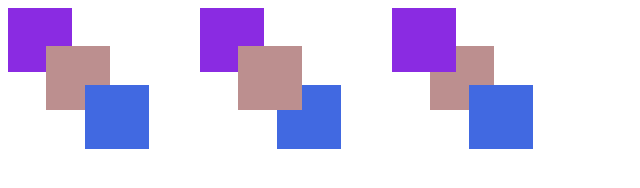
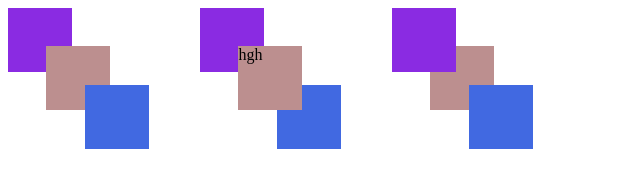
Before and after one commit to LazyyyFlick/kek, a plain HTML site: page index.html in a window 1280 px wide. Shown: the full height of the page, 0-640 px from the left. Drawn offline with Linux system fonts and the light colour scheme.

Commit message:
first commit

```diff
--- a/index.html
+++ b/index.html
@@ -17,7 +17,7 @@
     </div>
     <div class="box2">
         <div class="sqrr1"></div>
-        <div class="sqrr2"></div>
+        <div class="sqrr2">hgh</div>
         <div class="sqrr3"></div>
     </div>
     <div class="box3">
```
